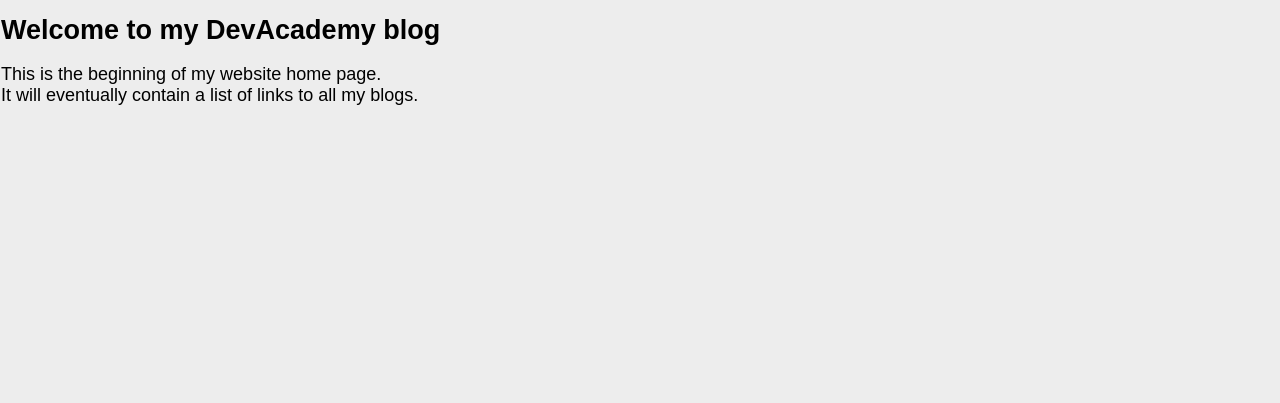
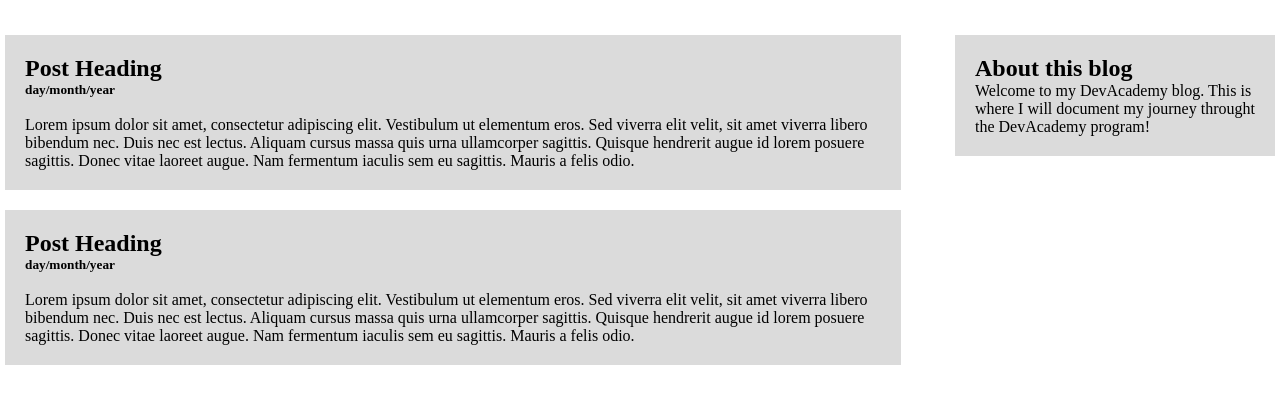
Before and after one commit to williams-z/williams-z.github.io, a plain HTML site: page index.html in a window 1280 px wide. Shown: the part 83-486 px from the top of the page. Drawn offline with Linux system fonts and the light colour scheme.

Commit message:
updated blog design

```diff
--- a/index.html
+++ b/index.html
@@ -8,6 +8,9 @@
     <link href="styles/main.css" rel="stylesheet" type="text/css">
     <title>Zak's Blog</title>
   </head>
+
+<!-- This section contains the code for the head banner-->
+
   <head>
       <div class="header">
         <div class="inner-header">
@@ -25,15 +28,33 @@
         </div>
       </div>
   </head>
-  <br>
+
+<!-- this section contains the main body below the banner-->
+
   <body>
-    <div class="welcome">
-    <h2>Welcome to my DevAcademy blog</h2>
-    </div>
     <br>
-      <div class="welcome">
-      <p> This is the beginning of my website home page.</p>
-      <p> It will eventually contain a list of links to all my blogs. </p>
+      <div class="row">
+        <div class="right_column">
+          <div class="card">
+            <h2>About this blog</h2>
+            <p>Welcome to my DevAcademy blog. This is where I will document my journey throught the DevAcademy program!</p>
+          </div>
+        </div>
+        <div class="left_column">
+          <div class="card">
+            <h2>Post Heading</h2>
+            <h5>day/month/year</h5>
+            <br>
+            <p>Lorem ipsum dolor sit amet, consectetur adipiscing elit. Vestibulum ut elementum eros. Sed viverra elit velit, sit amet viverra libero bibendum nec. Duis nec est lectus. Aliquam cursus massa quis urna ullamcorper sagittis. Quisque hendrerit augue id lorem posuere sagittis. Donec vitae laoreet augue. Nam fermentum iaculis sem eu sagittis. Mauris a felis odio.</p>
+          </div>
+          <div class="card">
+            <h2>Post Heading</h2>
+            <h5>day/month/year</h5>
+            <br>
+            <p>Lorem ipsum dolor sit amet, consectetur adipiscing elit. Vestibulum ut elementum eros. Sed viverra elit velit, sit amet viverra libero bibendum nec. Duis nec est lectus. Aliquam cursus massa quis urna ullamcorper sagittis. Quisque hendrerit augue id lorem posuere sagittis. Donec vitae laoreet augue. Nam fermentum iaculis sem eu sagittis. Mauris a felis odio.</p>
+          </div>
+        </div>
+
       </div>
   </body>
 </html>
--- a/styles/main.css
+++ b/styles/main.css
@@ -8,10 +8,11 @@
 }
 
 body{
-    background-color: hsl(44, 0%, 93%);
+    background-color: white;
 }
 
 
+/* Banner header code */
 .header{
     width: 100%;
     height: 80px;
@@ -75,8 +76,35 @@ body{
     text-decoration: underline;
 }
 
-.welcome{
-    font-family: sans-serif;
-    font-size: 18px;
-    padding-left: 1px;
+/* Bady text code*/
+
+/*use this class to align cards to the left*/
+.left_column {
+    float: left;
+    width: 70%;
+    padding-left: 5px;
 }
+
+/*use this class to align cards to the right*/
+.right_column {
+    float: right;
+    width: 25%;
+    padding-left: 10px;
+    padding-right: 5px;
+}
+
+/*this code is for the text cards*/
+.card {
+    background-color: hsl(217, 0%, 86%);
+    padding: 20px;
+    margin-top: 20px;
+}
+
+/*responsive layout - when the screen is less than 800px wide the
+the two columns stack on top of each other instead of next to each other*/
+@media screen and (max-width: 800px) {
+    .right_column, .left_column {
+        width: 100%;
+        padding: 0;
+    }
+}
```
